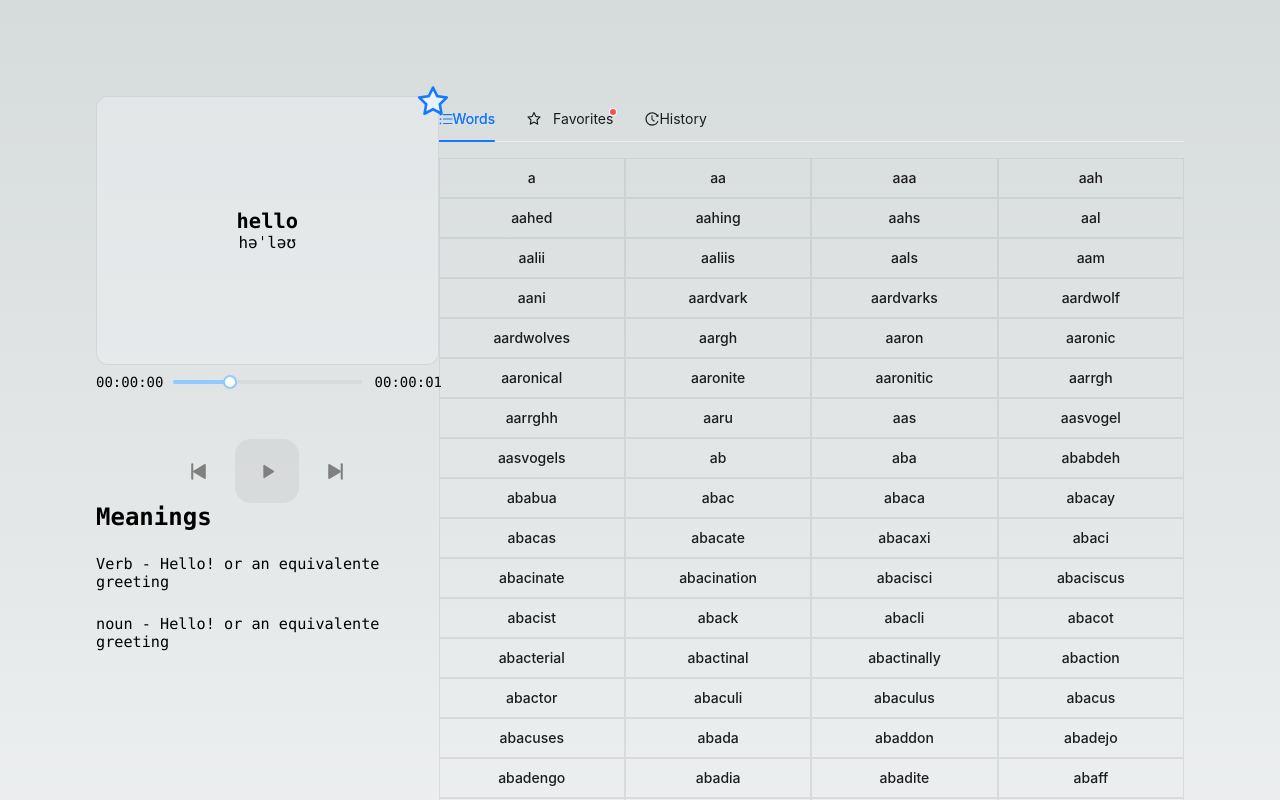
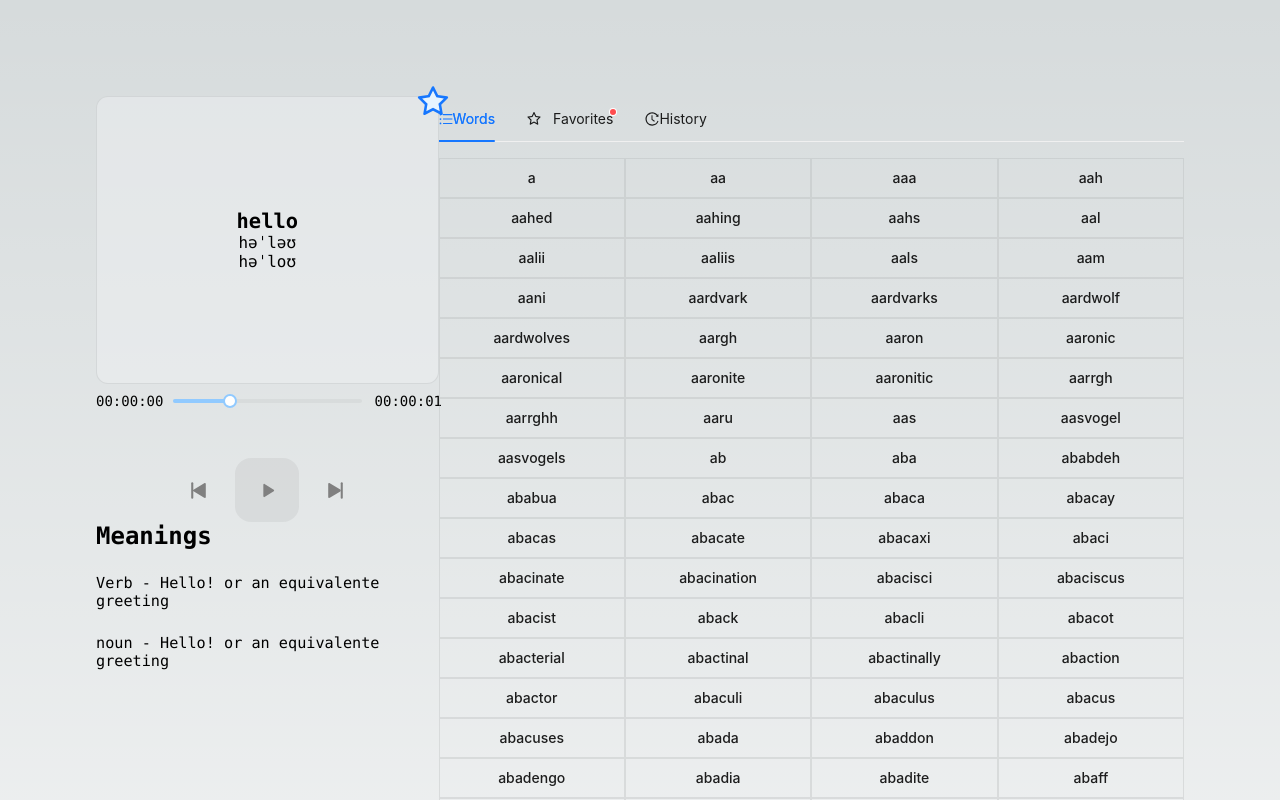
Before and after one commit to JonneBR/fullstack-challenge-2022-dictionary-frontend, a Next.js app: page / in a window 1280 px wide. Shown: the top 800 px of the page. Built offline with nearby package versions, Linux system fonts and the light colour scheme.

Commit message:
feat: implement components for Dictionary

```diff
--- a/pages/index.tsx
+++ b/pages/index.tsx
@@ -6,9 +6,12 @@ import Dictionary from '../src/components/Dictionary/Dictionary'
 import Meanings from '../src/components/Meanings/Meanings'
 import Player from '../src/components/Player/Player'
 import Tab from '../src/components/Tab/Tab'
+import cacheStructure from '../src/mocks/cache-structure.json'
 import styles from '../styles/Home.module.css'
 
 // const inter = Inter({ subsets: ['latin'] })
+
+const mockCacheStructure = cacheStructure
 
 export default function Home() {
   const fetchData = async () => {
@@ -17,6 +20,12 @@ export default function Home() {
   useEffect(() => {
     fetchData().then((response) => console.log(response))
   }, [])
+
+  const dictionaryData = {
+    word: mockCacheStructure.hello.word,
+    isFavorite: mockCacheStructure.hello.isFavorite,
+    textPhonetics: mockCacheStructure.hello.textPhonetics,
+  }
 
   return (
     <>
@@ -30,7 +39,7 @@ export default function Home() {
         <div className={styles['dictionary-container']}>
           <section className={styles['container-wrapper']}>
             <header>
-              <Dictionary />
+              <Dictionary props={dictionaryData} />
             </header>
             <main>
               <Player />
--- a/src/components/Dictionary/Dictionary.tsx
+++ b/src/components/Dictionary/Dictionary.tsx
@@ -1,14 +1,35 @@
-import { StarTwoTone } from '@ant-design/icons'
+import { StarOutlined, StarTwoTone } from '@ant-design/icons'
 import styles from './styles.module.scss'
 
-export default function Dictionary() {
+type Props = {
+  props: { word: string; isFavorite: boolean; textPhonetics: string[] }
+}
+
+export default function Dictionary({ props }: Props): JSX.Element {
+  const { word, isFavorite, textPhonetics } = props
+  const Icon = () =>
+    isFavorite ? <StarTwoTone /> : <StarOutlined style={{ color: '#434343' }} />
+
+  const Photenics = () => {
+    return (
+      <>
+        {textPhonetics.map((text) => {
+          return <h3 key={text}>{text}</h3>
+        })}
+      </>
+    )
+  }
+
   return (
     <div className={styles['container-dictionary']}>
-      <div className={styles['favorite-icon']}>
-        <StarTwoTone />
+      <div
+        className={styles['favorite-icon']}
+        // onClick={() => setIsFavorite(!isFavorite)}
+      >
+        <Icon />
       </div>
-      <h2>hello</h2>
-      <h3>həˈləʊ</h3>
+      <h2>{word}</h2>
+      <Photenics />
     </div>
   )
 }
--- a/requirements/dictionary/cache-structure.json
+++ b/src/mocks/cache-structure.json
@@ -2,6 +2,7 @@
   "hello": {
     "word": "hello",
     "isFavorite": true,
+    "textPhonetics": ["həˈləʊ", "həˈloʊ"],
     "phonetics": [
       {
         "audio": "https://api.dictionaryapi.dev/media/pronunciations/en/hello-au.mp3",
```
